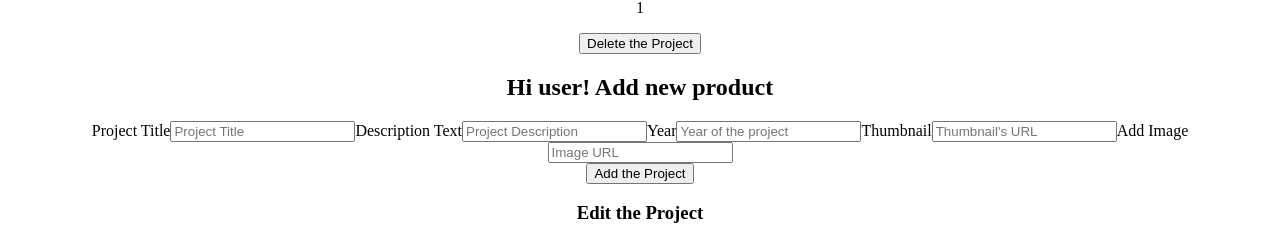
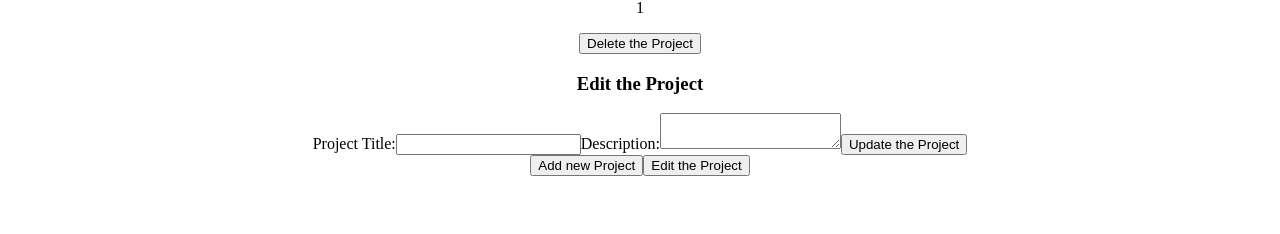
Before and after one commit to SJK-IronHack/ReactJS_Module2_PavlinaMiklasova, a React (Vite) app: page /1 in a window 1280 px wide. Shown: the part 137-371 px from the top of the page. Built offline with nearby package versions, Linux system fonts and the light colour scheme; no server answers.

Commit message:
links to edit and add items

```diff
--- a/Pages/ProductDetail.jsx
+++ b/Pages/ProductDetail.jsx
@@ -1,10 +1,11 @@
-import { useParams } from "react-router-dom";
+import { useParams, Link } from "react-router-dom";
 import { AllProjectContext } from "../Contexts/AllProjectsContext";
 import { useContext, useEffect, useState } from "react";
 // import "../Styles/DetailComponentStyles.modules.scss";
 import DeleteItem from './DeleteItem'
 import AddItem from "./AddItem";
 import EditItem from "./EditItem";
+
 
 function ProductDetail() {
   const { projectId } = useParams();
@@ -37,8 +38,15 @@ function ProductDetail() {
       {project && <p>{project.description}</p>}
       {project && <p>{project.title}</p>}
       <button type="submit" onClick={handleDelete}>Delete the Project</button>
-      <AddItem/>
+
       <EditItem/>
+      <Link to={`/add`}>
+        <button type="button"> Add new Project</button>
+      </Link>
+
+      <Link to={`/update/:projectId`}>
+        <button type="button"> Edit the Project</button>
+      </Link>
     </>
   );
 }
```
